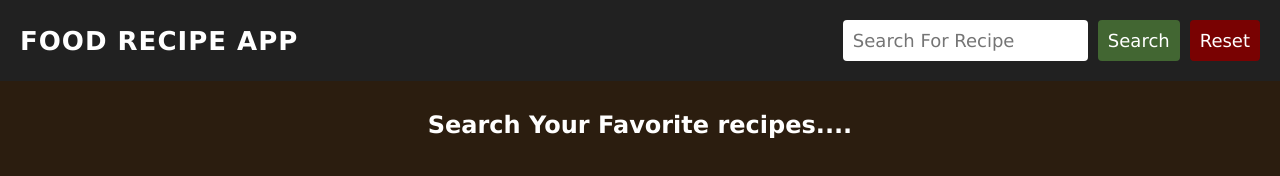
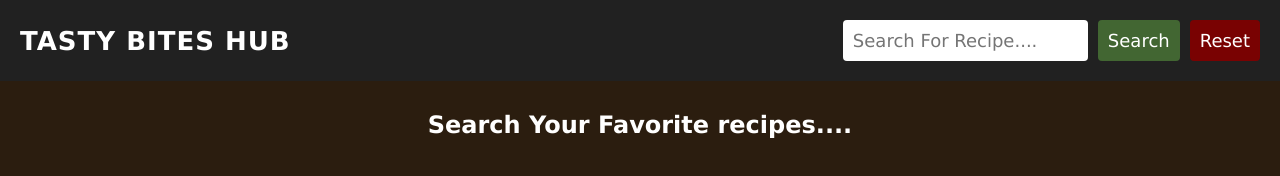
Before and after one commit to jaimsherasiya/RecipeApp, a plain HTML site: page index.html in a window 1280 px wide. Drawn offline with Linux system fonts and the light colour scheme.

Commit message:
Update index.html

```diff
--- a/index.html
+++ b/index.html
@@ -4,14 +4,14 @@
     <meta charset="UTF-8">
     <meta name="viewport" content="width=device-width, initial-scale=1.0">
     <link rel="stylesheet" href="Style.css">
-    <title>Recipe App</title>
+    <title>Tasty Bites Hub</title>
 </head>
 <body>
     <header>
         <nav>
-            <h1>Food Recipe App</h1>
+            <h1>Tasty Bites Hub</h1>
             <form>
-                <input type="text" placeholder="Search For Recipe" class="SearchBox">
+                <input type="text" placeholder="Search For Recipe...." class="SearchBox">
                 <button type="submit" class="SearchBtn">Search</button></br>
                 <button type="reset" class="reset">Reset</button>
             </form>
```
